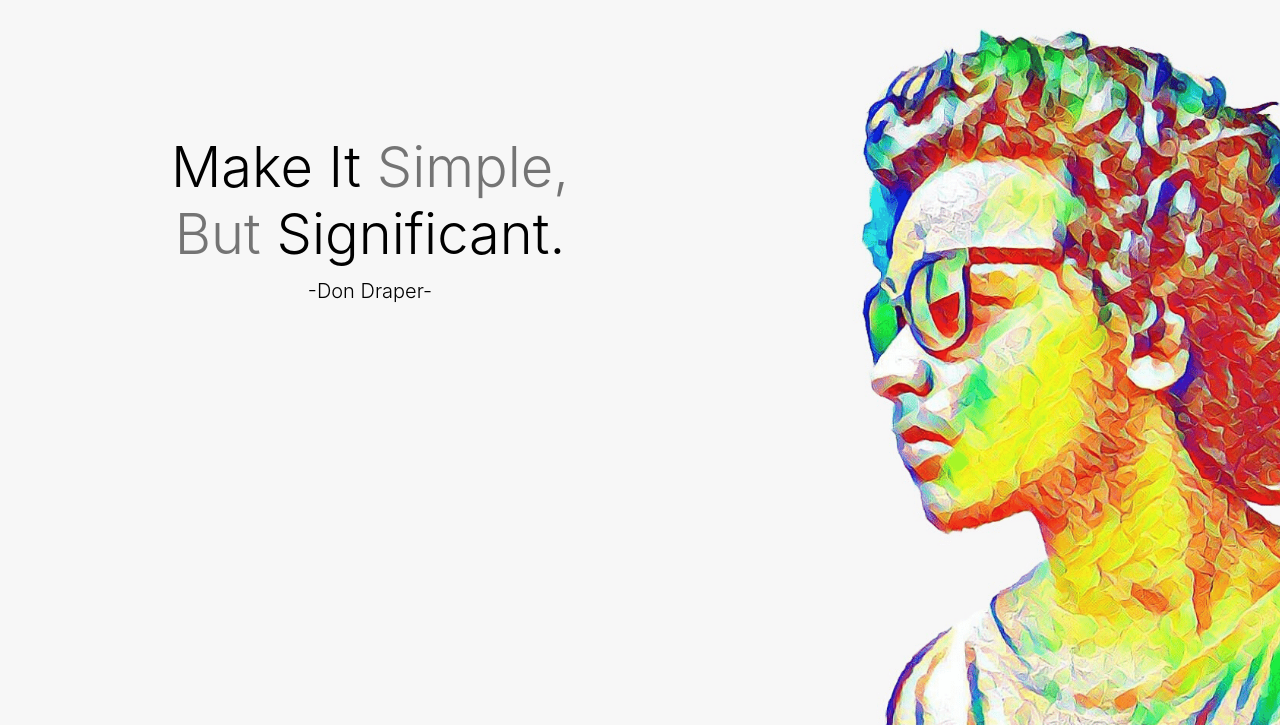
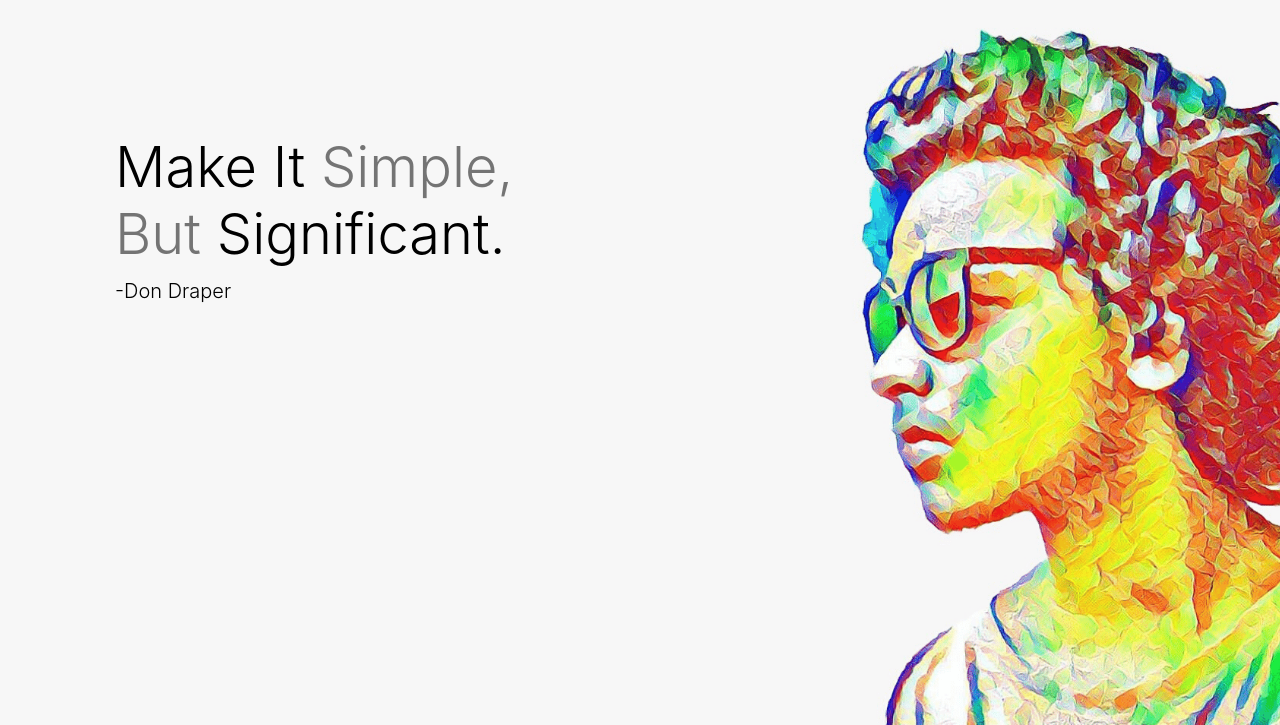
Before and after one commit to Ekanta21/mrekanta, a plain HTML site: page index.html in a window 1280 px wide. Shown: the part 75-800 px from the top of the page. Drawn offline with nearby package versions, Linux system fonts and the light colour scheme; some packages are replaced by stand-ins of ours; a script that the page names is missing.

Commit message:
Update index.html

```diff
--- a/index.html
+++ b/index.html
@@ -56,9 +56,9 @@
       <div class="container">
         <div class="row">
           <div class="quote col-lg-6 col-md-6 col-sm-6 col-xs-6" style="margin-top: 4rem;" data-aos="fade-up" data-aos-duration="2000">
-            <h1 class="display-4" style="color: black;text-align: center;">Make It <span style="color: rgb(116,116,116);">Simple,</span><br><span style="color: rgb(116,116,116);">But</span> Significant.</h1>
-        <p class="lead" style="color: black;text-align: center;">
-          -Don Draper-
+            <h1 class="display-4" style="color: black;text-align: left;">Make It <span style="color: rgb(116,116,116);">Simple,</span><br><span style="color: rgb(116,116,116);">But</span> Significant.</h1>
+        <p class="lead" style="color: black;text-align: left;">
+          -Don Draper
         </p>
           </div>
         </div>
```
